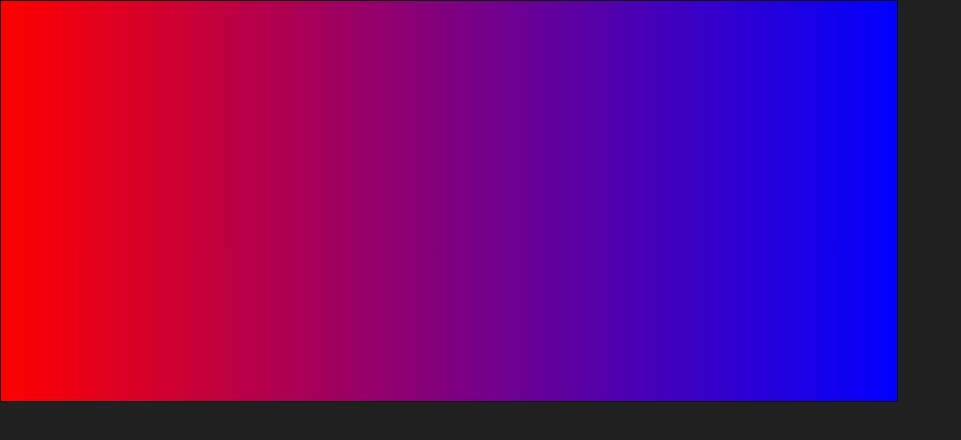
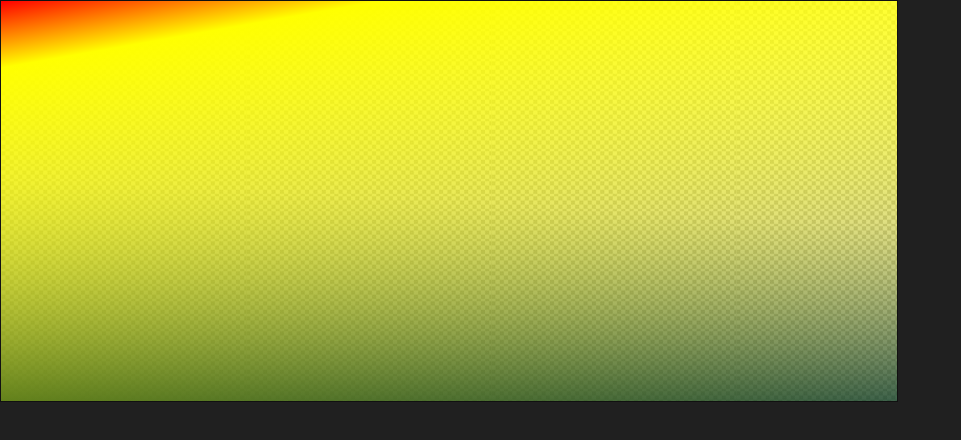
Before and after one commit to tschiboka/colorpicker, a React (Create React App) app: page / in a window 1280 px wide. Shown: the top 440 px of the page, without its empty margins (0-961 px from the left). Built offline with nearby package versions, Linux system fonts and the light colour scheme.

Commit message:
component can take and display multiple gradients

```diff
--- a/src/App.js
+++ b/src/App.js
@@ -11,25 +11,39 @@ export default class App extends Component {
 
     this.state = {
       colorPicker1IsVisible: false,
+      checkered: true,
     };
   }
 
 
 
   render() {
-    const defaultGradient = {
-      direction: 90,
-      colors: [
-        { color: "rgba(255, 0, 0, 1)", stop: 0 },
-        { color: "rgba(0, 0, 255, 1)", stop: 100 }
-      ]
-    }
+    const defaultGradient = [
+      {
+        direction: "-190",
+        colors: [
+          { color: "rgba(255, 0, 0, 1)", stop: 0 },
+          { color: "rgba(255, 255, 0, 1)", stop: 12 },
+          { color: "rgba(0, 0, 255, 0)", stop: 100 }
+        ]
+      },
+      {
+        direction: "3",
+        colors: [
+          { color: "rgba(25, 70, 40, 1)", stop: 0 },
+          { color: "rgba(0, 0, 0, 0.2)", stop: 50 },
+          { color: "rgba(0, 30, 25, 0)", stop: 100 }
+        ]
+      }
+    ];
 
     return (
       <div
         className="App"
       >
-        <ResultDisplay gradient={this.state.gradient || defaultGradient} />
+        <ResultDisplay
+          gradients={this.state.gradient || defaultGradient}
+          checkered={this.state.checkered} />
 
         <ColorPicker
           id="color1" /* ID is important if we want to store prev states of comp */
--- a/src/Components/ResultDisplay/ResultDisplay.js
+++ b/src/Components/ResultDisplay/ResultDisplay.js
@@ -6,12 +6,23 @@ import "./ResultDisplay.scss";
 
 export default class ResultDisplay extends Component {
     gradientObjToStr(grdObj) {
-        const { colors } = grdObj;
-        const prefix = (grdObj.direction === "radial" ? "radial" : "linear") + "-gradient";
-        const degree = grdObj.direction === "radial" ? "" : grdObj.direction + "deg, ";
-        const colorStops = colors.map(c => `${c.color} ${c.stop}%`).join(",");
+        return grdObj.map(grad => {
+            const { colors } = grad;
+            const prefix = (grad.direction === "radial" ? "radial" : "linear") + "-gradient";
+            const degree = grad.direction === "radial" ? "" : grad.direction + "deg, ";
+            const colorStops = colors.map(c => `${c.color} ${c.stop}%`).join(",");
 
-        return `${prefix}(${degree}${colorStops})`;
+            return `${prefix}(${degree}${colorStops})`;
+        }).join(",");
+    }
+
+
+
+    getStyleObj(isCheckered = false) {
+        console.log("HERE")
+        const checkeredStyle = { backgroundImage: `url(${checkeredRect})` };
+        const whiteStyle = { backgroundColor: "white" };
+        return isCheckered ? checkeredStyle : whiteStyle;
     }
 
 
@@ -21,11 +32,11 @@ export default class ResultDisplay extends Component {
             <div className="ResultDisplay">
                 <div
                     className="ResultDisplay__checkered-bg"
-                    style={{ backgroundImage: `url(${checkeredRect})` }}>
+                    style={this.getStyleObj(this.props.checkered)}>
                     <div
                         className="ResultDisplay__color-bg"
                         title="Result Gradient"
-                        style={{ background: this.gradientObjToStr(this.props.gradient) }}>
+                        style={{ background: this.gradientObjToStr(this.props.gradients) }}>
                     </div>
                 </div>
             </div>
```
